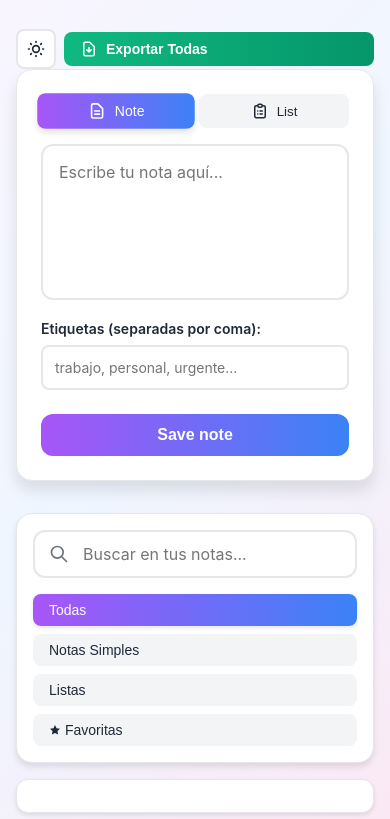
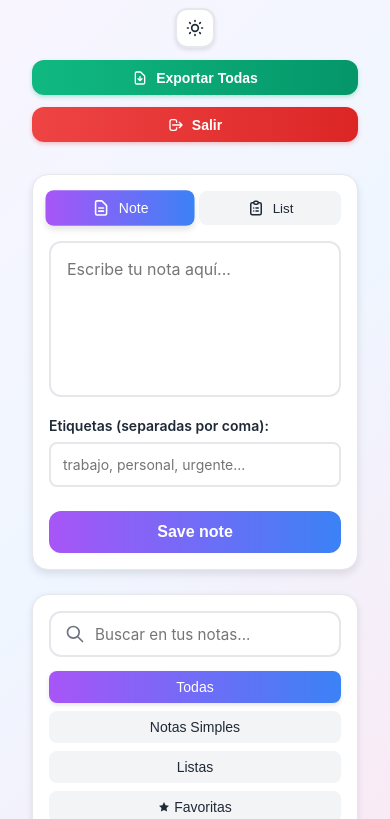
Before and after one commit to Tiburona1215/Tarea-04_P03, a website: page views/index.html in a window 390 px wide. Shown: the part 107-926 px from the top of the page. Drawn offline with Linux system fonts and the light colour scheme; sample sign-in values are in the browser's storage.

Commit message:
arreglos en el diseño
Arreglos visuales

```diff
--- a/views/index.html
+++ b/views/index.html
@@ -11,10 +11,11 @@
 <body>
     <div class="container">
         <div class="header">
+            <div class="header-top">
+                <div class="header-content">
                     <h1>Blog de notas</h1>
                     <p>Organiza tus ideas de manera sencilla</p>
                 </div>
-
                 <div class="header-actions">
                     <button class="theme-toggle-btn" onclick="toggleTheme()" title="Cambiar tema">
                         <svg class="sun-icon" fill="none" stroke="currentColor" viewBox="0 0 24 24">
@@ -32,6 +33,13 @@
                                 d="M12 10v6m0 0l-3-3m3 3l3-3m2 8H7a2 2 0 01-2-2V5a2 2 0 012-2h5.586a1 1 0 01.707.293l5.414 5.414a1 1 0 01.293.707V19a2 2 0 01-2 2z" />
                         </svg>
                         Exportar Todas
+                    </button>
+                    <button class="logout-btn" onclick="logout()" title="Cerrar sesión">
+                        <svg class="icon" fill="none" stroke="currentColor" viewBox="0 0 24 24">
+                            <path stroke-linecap="round" stroke-linejoin="round" stroke-width="2"
+                                d="M17 16l4-4m0 0l-4-4m4 4H7m6 4v1a3 3 0 01-3 3H6a3 3 0 01-3-3V7a3 3 0 013-3h4a3 3 0 013 3v1" />
+                        </svg>
+                        Salir
                     </button>
                 </div>
             </div>
@@ -103,7 +111,7 @@
         <div id="tagFilterContainer" class="tag-filter-container"></div>
 
         <div>
-        <h2 class="notes-header">your notes (<span id="notesCount">0</span>)</h2>
+            <h2 class="notes-header">Tus notas (<span id="notesCount">0</span>)</h2>
             <div id="notesList"></div>
         </div>
     </div>
--- a/views/login.html
+++ b/views/login.html
@@ -21,6 +21,6 @@
         </div>
     </div>
 
-    <script defer src="../controllers/app.js"></script>
+    <script defer src="../controllers/login.js"></script>
 </body>
 </html>
--- a/views/style.css
+++ b/views/style.css
@@ -43,26 +43,33 @@ body {
 }
 
 .container {
-    max-width: 48rem;
+    max-width: 58rem;
     margin: 0 auto;
+    padding: 0 1.5rem;
 }
 
-/* Header */
+/* Header - CORREGIDO Y MEJORADO */
 .header {
-    text-align: center;
     margin-bottom: 2rem;
+    animation: fadeInDown 0.6s ease-out;
 }
 
 .header-top {
     display: flex;
     justify-content: space-between;
-    align-items: flex-start;
-    gap: 1rem;
-    margin-bottom: 1rem;
+    align-items: center;
+    gap: 2rem;
+    margin-bottom: 1.5rem;
+    flex-wrap: wrap;
+}
+
+.header-content {
+    text-align: center;
+    flex: 1;
 }
 
 .header h1 {
-    font-size: 2.25rem;
+    font-size: 2.5rem;
     font-weight: bold;
     background: linear-gradient(to right, #9333ea, #2563eb);
     -webkit-background-clip: text;
@@ -73,15 +80,16 @@ body {
 
 .header p {
     color: var(--text-secondary);
+    font-size: 1rem;
 }
 
 .header-actions {
     display: flex;
-    gap: 0.5rem;
+    gap: 0.75rem;
     align-items: center;
 }
 
-/* Botón de tema */
+/* Botón de tema - MEJORADO */
 .theme-toggle-btn {
     display: flex;
     align-items: center;
@@ -90,15 +98,17 @@ body {
     height: 2.5rem;
     background: var(--bg-card);
     border: 2px solid var(--border-color);
-    border-radius: 0.5rem;
+    border-radius: 0.75rem;
     cursor: pointer;
     transition: all 0.3s;
-    padding: 0.5rem;
+    padding: 0;
+    box-shadow: 0 2px 4px var(--shadow);
 }
 
 .theme-toggle-btn:hover {
-    transform: scale(1.1);
+    transform: translateY(-2px);
     border-color: #a855f7;
+    box-shadow: 0 4px 8px var(--shadow);
 }
 
 .theme-toggle-btn svg {
@@ -107,33 +117,67 @@ body {
     color: var(--text-primary);
 }
 
+/* Botón exportar - MEJORADO */
 .export-all-btn {
     display: inline-flex;
     align-items: center;
     gap: 0.5rem;
-    padding: 0.5rem 1rem;
+    padding: 0.6rem 1.2rem;
     background: linear-gradient(to right, #10b981, #059669);
     color: white;
     border: none;
-    border-radius: 0.5rem;
+    border-radius: 0.75rem;
     font-size: 0.875rem;
     font-weight: 600;
     cursor: pointer;
     transition: all 0.3s;
+    box-shadow: 0 2px 4px rgba(16, 185, 129, 0.3);
 }
 
 .export-all-btn:hover {
-    transform: scale(1.05);
-    box-shadow: 0 4px 6px var(--shadow);
+    transform: translateY(-2px);
+    box-shadow: 0 4px 8px rgba(16, 185, 129, 0.4);
 }
 
-/* Form Card */
+.export-all-btn .icon {
+    width: 1rem;
+    height: 1rem;
+}
+
+/* Botón logout - NUEVO */
+.logout-btn {
+    display: inline-flex;
+    align-items: center;
+    gap: 0.5rem;
+    padding: 0.6rem 1.2rem;
+    background: linear-gradient(to right, #ef4444, #dc2626);
+    color: white;
+    border: none;
+    border-radius: 0.75rem;
+    font-size: 0.875rem;
+    font-weight: 600;
+    cursor: pointer;
+    transition: all 0.3s;
+    box-shadow: 0 2px 4px rgba(239, 68, 68, 0.3);
+}
+
+.logout-btn:hover {
+    transform: translateY(-2px);
+    box-shadow: 0 4px 8px rgba(239, 68, 68, 0.4);
+}
+
+.logout-btn .icon {
+    width: 1rem;
+    height: 1rem;
+}
+
+/* Form Card - MÁS COMPACTA */
 .form-card {
     background: var(--bg-card);
     border-radius: 1rem;
-    box-shadow: 0 10px 15px var(--shadow);
-    padding: 1.5rem;
-    margin-bottom: 2rem;
+    box-shadow: 0 4px 8px var(--shadow);
+    padding: 1.25rem;
+    margin-bottom: 1.5rem;
     border: 1px solid var(--border-color);
     transition: all 0.3s ease;
 }
@@ -340,20 +384,20 @@ body {
     transform: scale(1.02);
 }
 
-/* Search and Filter Bar */
+/* Search and Filter Bar - OPTIMIZADA */
 .search-filter-bar {
     background: var(--bg-card);
     border-radius: 1rem;
     padding: 1rem;
     margin-bottom: 1rem;
-    box-shadow: 0 4px 6px var(--shadow);
+    box-shadow: 0 2px 6px var(--shadow);
     border: 1px solid var(--border-color);
     transition: all 0.3s ease;
 }
 
 .search-container {
     position: relative;
-    margin-bottom: 1rem;
+    margin-bottom: 0.875rem;
 }
 
 .search-icon {
@@ -368,11 +412,11 @@ body {
 
 .search-input {
     width: 100%;
-    padding: 0.75rem 1rem 0.75rem 3rem;
+    padding: 0.7rem 1rem 0.7rem 2.75rem;
     border: 2px solid var(--border-color);
     border-radius: 0.75rem;
     font-family: inherit;
-    font-size: 1rem;
+    font-size: 0.95rem;
     transition: border-color 0.3s;
     background: var(--input-bg);
     color: var(--text-primary);
@@ -471,10 +515,11 @@ body {
 
 /* Notes List */
 .notes-header {
-    font-size: 1.5rem;
+    font-size: 1.35rem;
     font-weight: bold;
     color: var(--text-primary);
     margin-bottom: 1rem;
+    text-align: center;
 }
 
 .empty-state {
@@ -491,20 +536,20 @@ body {
     font-size: 1.125rem;
 }
 
-/* Note Card */
+/* Note Card - MÁS COMPACTA */
 .note-card {
     background: var(--bg-card);
-    border-radius: 0.75rem;
-    box-shadow: 0 4px 6px var(--shadow);
-    padding: 1.5rem;
-    margin-bottom: 1rem;
+    border-radius: 0.875rem;
+    box-shadow: 0 2px 6px var(--shadow);
+    padding: 1.25rem;
+    margin-bottom: 0.875rem;
     border: 1px solid var(--border-color);
     transition: all 0.3s;
 }
 
 .note-card:hover {
-    box-shadow: 0 10px 15px var(--shadow-hover);
-    transform: scale(1.01);
+    box-shadow: 0 4px 12px var(--shadow-hover);
+    transform: translateY(-2px);
 }
 
 .note-header-row {
@@ -803,26 +848,58 @@ body {
     font-size: 0.875rem;
 }
 
-/* Responsive */
-@media (max-width: 640px) {
+/* Animación sutil al cargar */
+@keyframes fadeInDown {
+    from {
+        opacity: 0;
+        transform: translateY(-20px);
+    }
+    to {
+        opacity: 1;
+        transform: translateY(0);
+    }
+}
+
+/* Responsive - MEJORADO */
+@media (max-width: 768px) {
     .header-top {
         flex-direction: column;
         align-items: center;
-        text-align: center;
+        gap: 1rem;
+    }
+
+    .header-content {
+        width: 100%;
     }
 
     .header-actions {
-        flex-direction: row;
         width: 100%;
         justify-content: center;
+        flex-wrap: wrap;
     }
 
-    .export-all-btn {
-        flex: 1;
+    .header h1 {
+        font-size: 2rem;
     }
 
+    .container {
+        padding: 0 1rem;
+    }
+
+    .form-card,
+    .note-card {
+        padding: 1rem;
+    }
+}
+
+@media (max-width: 640px) {
     .filter-buttons {
         flex-direction: column;
+    }
+
+    .filter-btn {
+        width: 100%;
+        justify-content: center;
     }
 
     .note-actions {
@@ -833,4 +910,20 @@ body {
         width: 100%;
         justify-content: center;
     }
+
+    .header-actions {
+        flex-direction: column;
+        width: 100%;
+    }
+
+    .export-all-btn,
+    .logout-btn {
+        width: 100%;
+        justify-content: center;
+    }
+
+    .theme-toggle-btn {
+        width: 2.5rem;
+        height: 2.5rem;
+    }
 }
```
Lines whose indentation alone changed are shown as unchanged.
